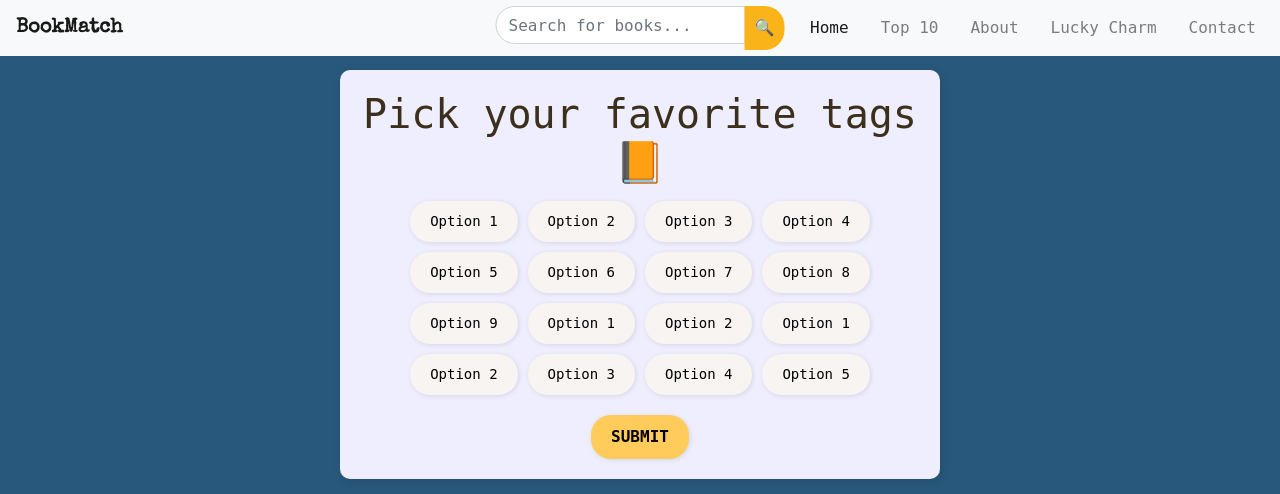
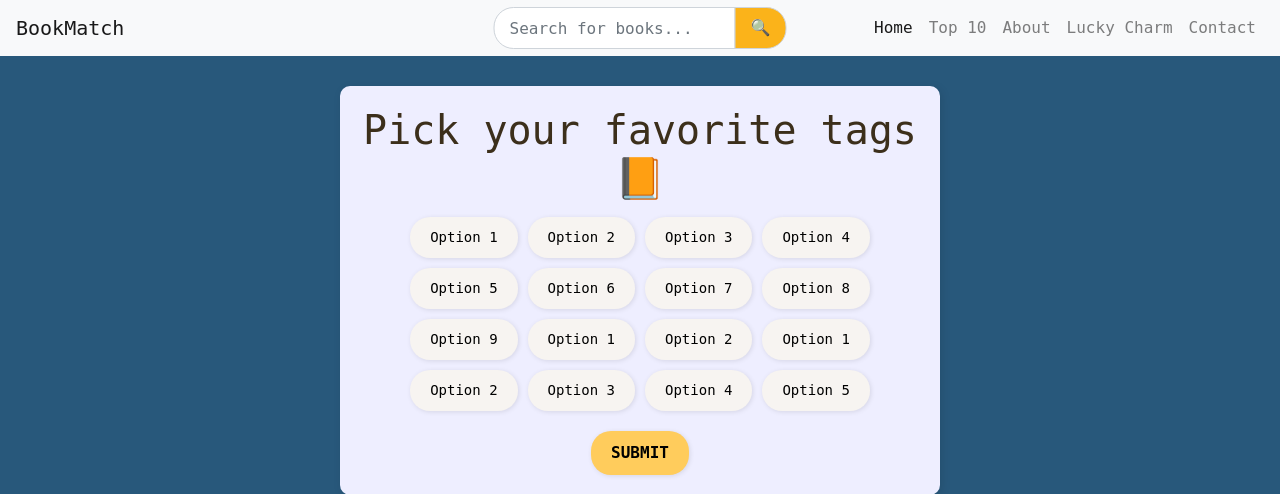
Before and after one commit to pastelnata/group7, a Django app: page /homepage/ in a window 1280 px wide. Shown: the top 494 px of the page. Run offline with Django 5.2, Linux system fonts and the light colour scheme; some libraries are stand-ins or nearby versions.

Commit message:
search bar fixxed

```diff
--- a/BookRecommendationSystem/myapp/templates/home.html
+++ b/BookRecommendationSystem/myapp/templates/home.html
@@ -6,30 +6,33 @@
     <meta charset="UTF-8" />
     <meta name="viewport" content="width=device-width, initial-scale=1.0" />
     <style>
-        input#product {
-            width: 250px;
-            transition: width 0.3s ease;
-        }
-
-        input#product:focus {
-            width: 350px;
-        }
-
-        /* Keep BookMatch on the left */
-        .navbar-brand {
-            font-family: 'Special Elite', cursive;
-            font-size: 1.8rem;
-            font-weight: bold;
-        }
-
-        /* Center search bar using absolute positioning */
-        .navbar .form-inline {
+        /* Center the search bar */
+        .search-wrapper {
             position: absolute;
             left: 50%;
             transform: translateX(-50%);
+            z-index: 1;
         }
 
-        /* Style the search input group */
+        /* Input + button consistency */
+        .input-group input#product,
+        .input-group .btn {
+            height: 42px;
+            font-size: 1rem;
+            padding: 0 15px;
+            border: 1px solid #ced4da;
+        }
+
+        /* Rounded styling */
+        .input-group input#product {
+            border-radius: 20px 0 0 20px;
+        }
+
+        .input-group .btn {
+            border-radius: 0 20px 20px 0;
+        }
+
+        /* Optional expand on focus */
         .input-group {
             width: 300px;
             transition: width 0.3s ease;
@@ -37,32 +40,6 @@
 
         .input-group:focus-within {
             width: 400px;
-        }
-
-        /* Make search input more modern */
-        #product {
-            border-radius: 20px 0 0 20px !important;
-            border: 1px solid #ced4da;
-        }
-
-        /* Style the search button */
-        .input-group-append .btn {
-            border-radius: 0 20px 20px 0 !important;
-        }
-
-        /* Align the nav links to the right */
-        .navbar-nav {
-            margin-left: auto;
-        }
-
-        .navbar-nav .nav-link {
-            margin-left: 1rem;
-            font-weight: 500;
-            transition: color 0.3s;
-        }
-
-        .navbar-nav .nav-link:hover {
-            color: #007bff;
         }
     </style>
     <link rel="preconnect" href="https://fonts.gstatic.com" crossorigin>
@@ -81,46 +58,36 @@
 </head>
 
 <body>
-    <header>
-        <nav class="navbar navbar-expand-lg navbar-light bg-light">
+    <nav class="navbar navbar-expand-lg navbar-light bg-light d-flex justify-content-between align-items-center">
         <a class="navbar-brand" href="{% url 'homepage' %}">BookMatch</a>
 
-            <form action="{% url 'search_results' %}" method="GET" class="form-inline my-2 my-lg-0 ml-auto">
+        <div class="search-wrapper mx-auto">
+            <form action="{% url 'search_results' %}" method="GET" class="form-inline">
                 <div class="input-group">
-                    <input type="text" id="product" name="query" class="form-control rounded-left"
-                        placeholder="Search for books..." value="{{ query }}">
+                    <input type="text" id="product" name="query" class="form-control" placeholder="Search for books..."
+                        value="{{ query }}">
                     <div class="input-group-append">
                         <button class="btn btn-outline-primary" type="submit">🔍</button>
                     </div>
                 </div>
             </form>
-
+        </div>
 
         <button class="navbar-toggler" type="button" data-toggle="collapse" data-target="#navbarNav"
             aria-controls="navbarNav" aria-expanded="false" aria-label="Toggle navigation"><span
                 class="navbar-toggler-icon"></span></button>
-            <div class="collapse navbar-collapse" id="navbarNav">
+
+        <div class="collapse navbar-collapse justify-content-end" id="navbarNav">
             <ul class="navbar-nav">
-                    <li class="nav-item active">
-                        <a class="nav-link" href="{% url 'homepage' %}">Home</a>
-                    </li>
-                    <li>
-                        <a class="nav-link" href="{% url 'top10_page' %}">Top 10</a>
-                    </li>
-                    <li class="nav-item">
-                        <a class="nav-link" href="#">About</a>
-                    </li>
-                    <li class="nav-item">
-                        <a class="nav-link" href="{% url 'libraryview' %}">Lucky Charm</a>
-                    </li>
-                    <li class="nav-item">
-                        <a class="nav-link" href="{% url 'support' %}">Contact</a>
-                    </li>
-
+                <li class="nav-item active"><a class="nav-link" href="{% url 'homepage' %}">Home</a></li>
+                <li class="nav-item"><a class="nav-link" href="{% url 'top10_page' %}">Top 10</a></li>
+                <li class="nav-item"><a class="nav-link" href="#">About</a></li>
+                <li class="nav-item"><a class="nav-link" href="{% url 'libraryview' %}">Lucky Charm</a></li>
+                <li class="nav-item"><a class="nav-link" href="{% url 'support' %}">Contact</a></li>
             </ul>
         </div>
     </nav>
-    </header>
+
 
 
     <div class="container">{% block content %} {% endblock %}</div>
```
Lines whose indentation alone changed are shown as unchanged.
